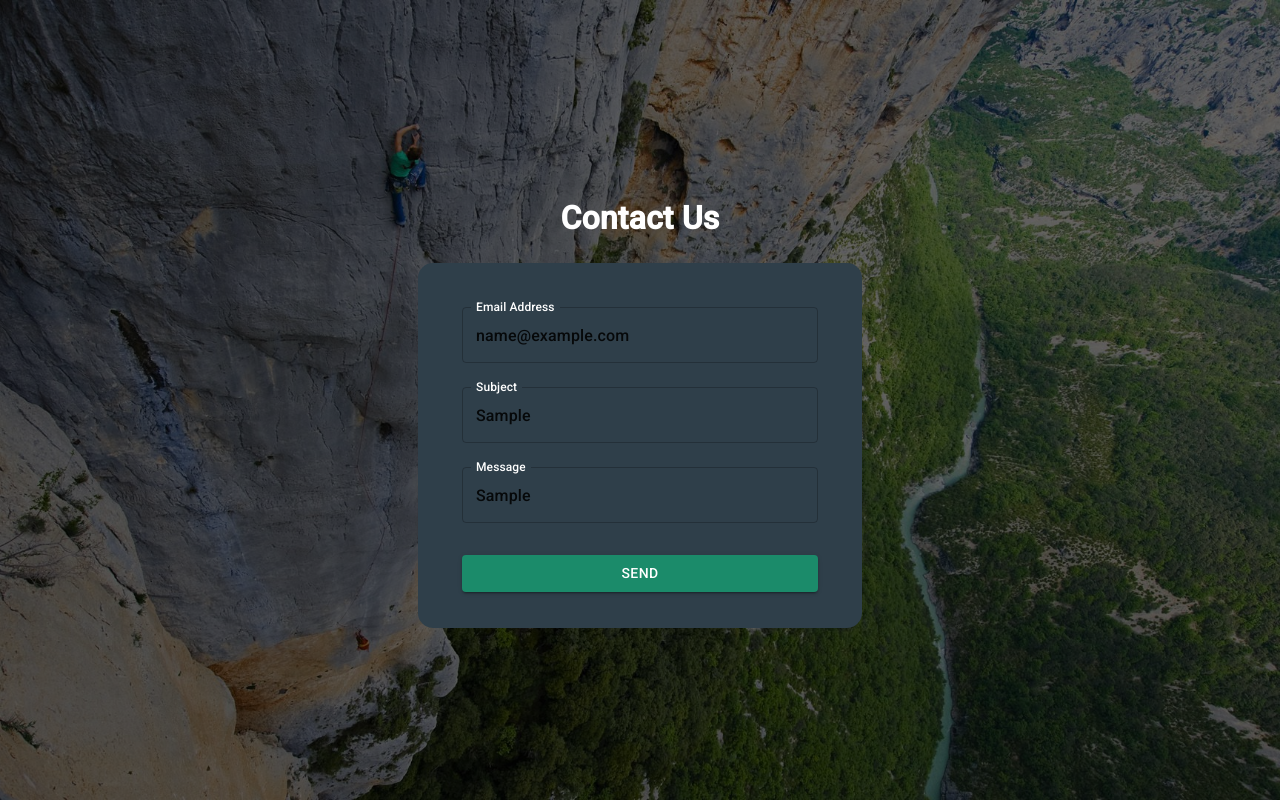
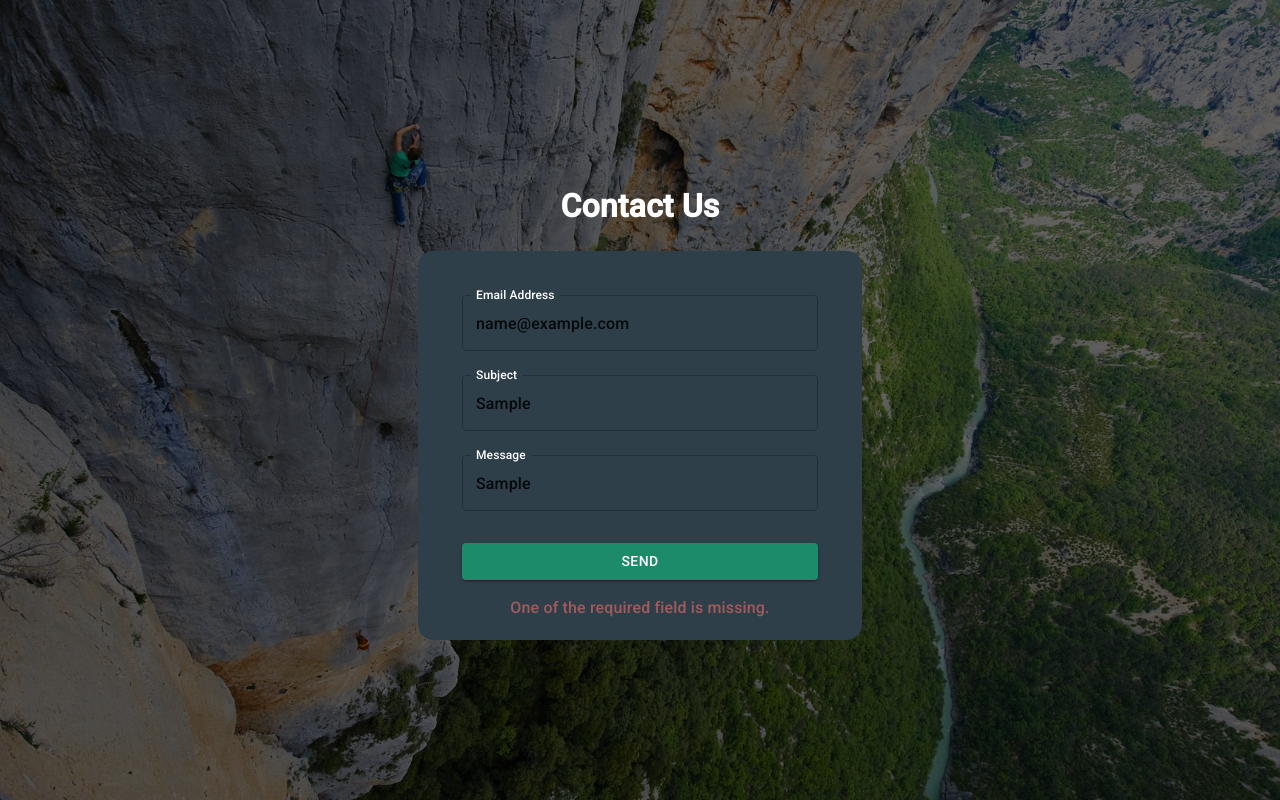
Before and after one commit to joeri2k/ClimbSite-Landing-page, a React (Create React App) app: page / in a window 1280 px wide. Both pictures are taken after typing "name@example.com", "Sample", "Sample" into the empty fields and a click on the button "SEND". Shown: the part 3184-3984 px from the top of the page. Built offline with nearby package versions, Linux system fonts and the light colour scheme; no server answers.

Commit message:
contact us rendering error

```diff
--- a/src/components/ContactUs.js
+++ b/src/components/ContactUs.js
@@ -1,4 +1,5 @@
 import * as React from "react";
+import { useState } from "react";
 import Button from "@mui/material/Button";
 import CssBaseline from "@mui/material/CssBaseline";
 import TextField from "@mui/material/TextField";
@@ -7,6 +8,9 @@ import Container from "@mui/material/Container";
 import axios from "axios";
 
 export default function ContactUs() {
+  const [message, setMessage] = useState(null);
+  const url = "http://127.0.0.1:8000/api/message";
+
   async function handleSubmit(event) {
     event.preventDefault();
     const data = new FormData(event.currentTarget);
@@ -16,14 +20,15 @@ export default function ContactUs() {
       message: data.get("message"),
     };
 
-    const url = "http://127.0.0.1:8000/api/message";
     try {
       const response = await axios.post(url, message_data);
       const data_received = await response.data;
       console.log(data_received);
       event.target.reset();
+      setMessage("success");
     } catch (error) {
       console.log(error);
+      setMessage("error");
     }
   }
   return (
@@ -105,6 +110,30 @@ export default function ContactUs() {
               Send
             </Button>
           </Box>
+          {message === "success" ? (
+            <div
+              style={{
+                justifySelf: "center",
+                color: "#1B8B6A",
+              }}
+            >
+              You've sent a Message.
+            </div>
+          ) : (
+            <></>
+          )}
+          {message === "error" ? (
+            <div
+              style={{
+                justifySelf: "center",
+                color: "#A05B5B",
+              }}
+            >
+              One of the required field is missing.
+            </div>
+          ) : (
+            <></>
+          )}
         </Box>
       </Container>
     </div>
--- a/src/components/EditEmail.js
+++ b/src/components/EditEmail.js
@@ -100,7 +100,7 @@ export default function EditEmail({ handleClose }) {
                 color: "#A05B5B",
               }}
             >
-              Enter an email to edit
+              Enter an email to edit.
             </div>
           ) : (
             <></>
```
